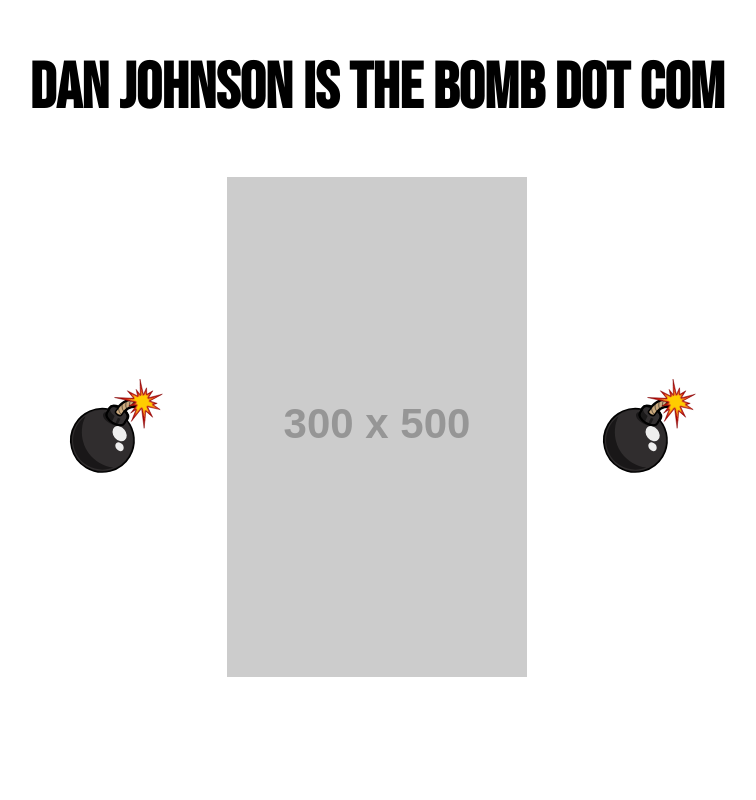
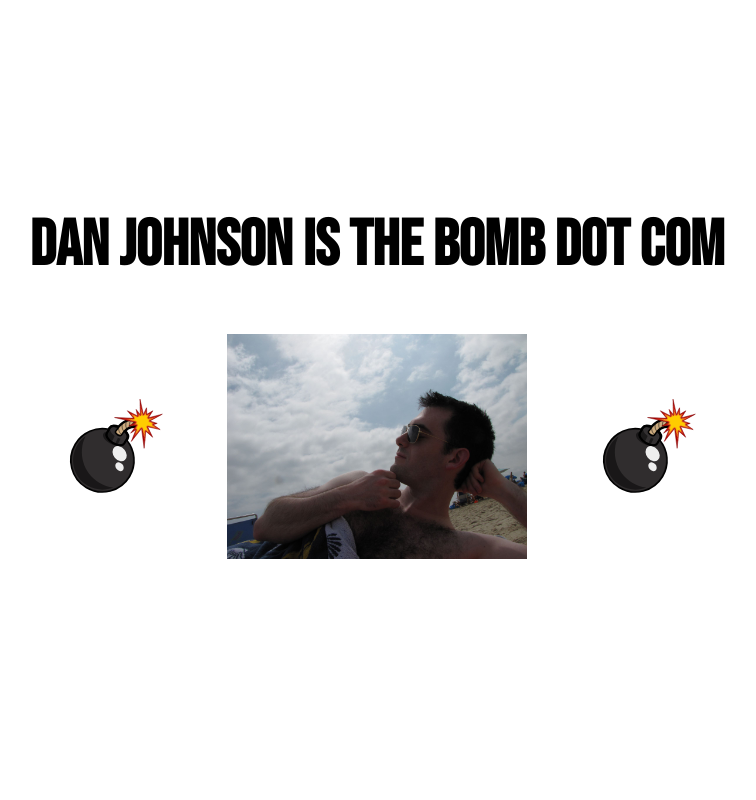
Before and after one commit to Gabester0/DanJohnsonIsTheBomb, a plain HTML site: page index.html in a window 1280 px wide. Shown: the top 800 px of the page, without its empty margins (263-1019 px from the left). Drawn offline with Linux system fonts and the light colour scheme; placeholder pictures from the web are drawn by us.

Commit message:
nearly finished in landing

```diff
--- a/index.html
+++ b/index.html
@@ -40,7 +40,7 @@
                 </span>
             <div class="bomb-sandwich">
                 <img class="bomb" src="resources/bomb.svg" alt="Bomb image" />
-                <img src="https://via.placeholder.com/300x500" alt="Dan Johnson" />
+                <img class="landing-img" src="resources/djbc-landing.jpg" alt="Dan Johnson" />
                 <img class="bomb" src="resources/bomb.svg" alt="Bomb image" />
             </div>
         </header>
--- a/style.css
+++ b/style.css
@@ -4,20 +4,27 @@ body {
 
 header {
   width: 100%;
+  height: 100vh;
   font-family: "Bebas Neue", cursive;
   font-size: 2rem;
+  display: flex;
+  flex-direction: column;
+  justify-content: center;
 }
 
-h1,
-h2 {
+header .bomb-sandwich {
+  margin-bottom: 50px;
+}
+
+h1 {
   text-align: center;
-  margin: 50px;
-  margin: 50px auto;
+  margin: 0 auto 50px auto;
 }
 
 h2 {
   font-family: "Roboto", sans-serif;
-  margin-bottom: 0;
+  text-align: center;
+  margin: 50px auto 0 auto;
 }
 
 .no-wrap {
@@ -36,6 +43,11 @@ h2 {
 .bomb-sandwich span {
   margin: 50px;
   font-size: 1.75rem;
+}
+
+.landing-img {
+  width: 300px;
+  height: auto;
 }
 
 .bomb {
```
